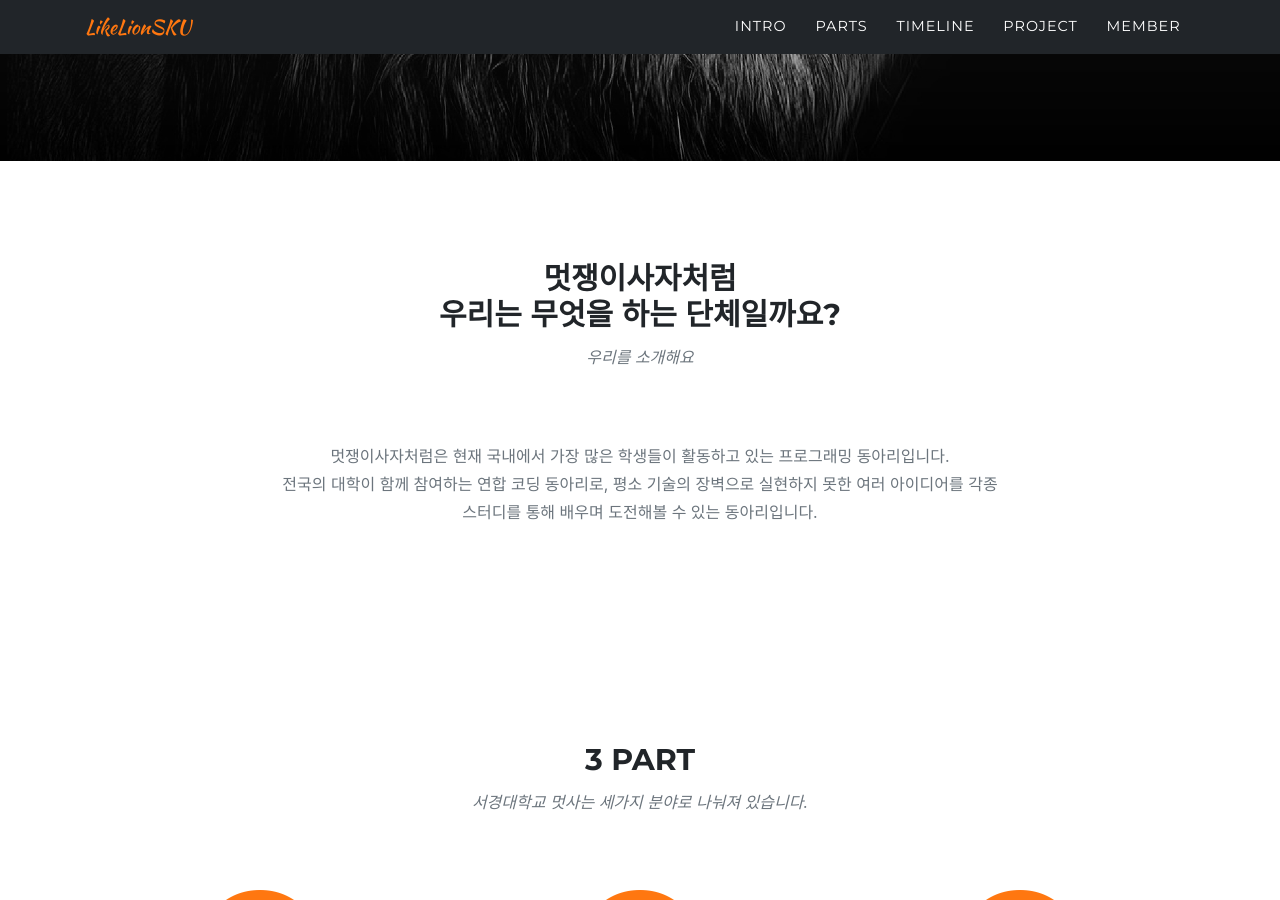
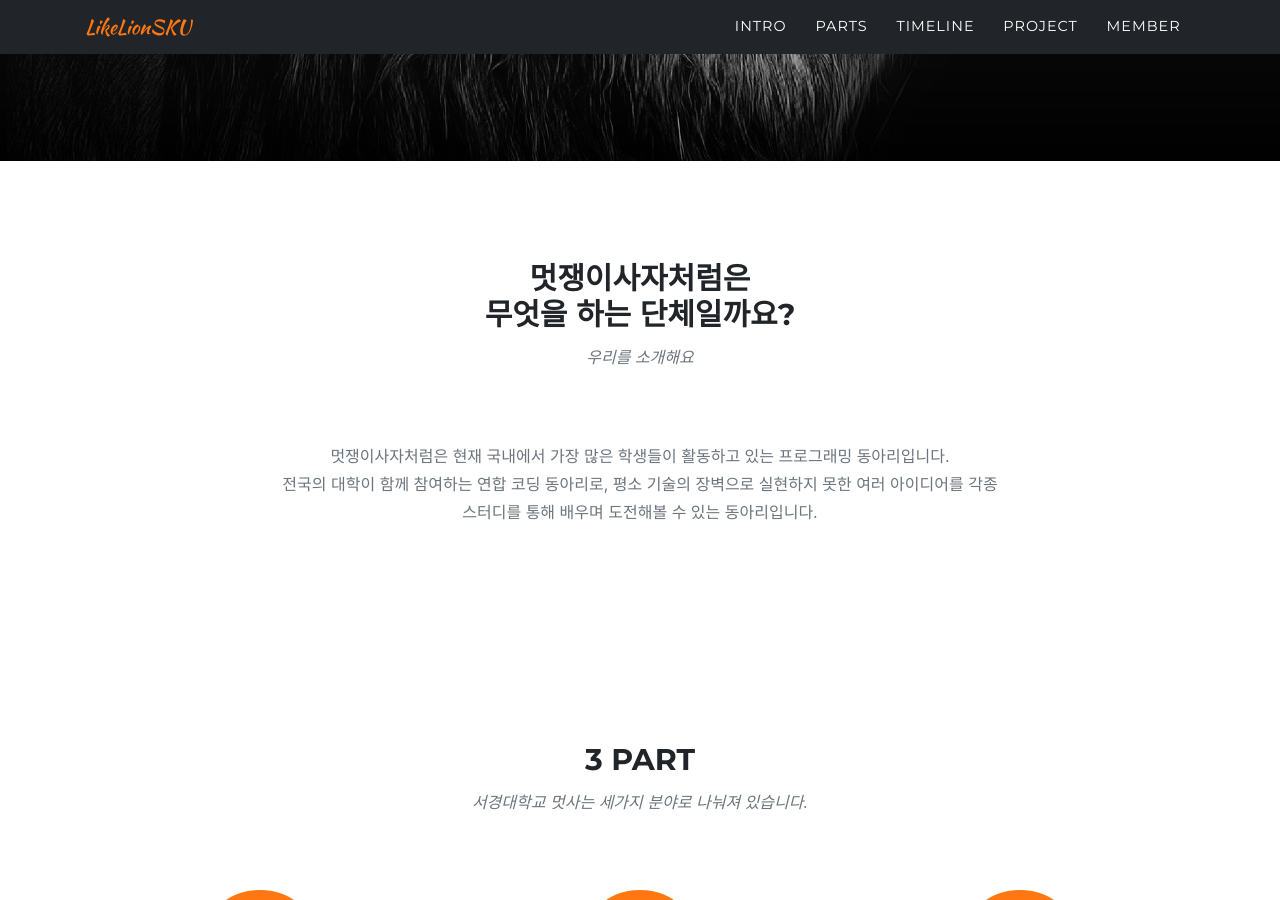
Before and after one commit to nowjiin/likelionsku.github.io, a Jekyll site: the page built from index.md, in a window 1280 px wide and 900 px high, scrolled down 664 px. Built offline with Jekyll 4.4.1, drawn with Linux system fonts in a browser that asks for light colours; some web fonts are replaced.

Commit message:
about if else delete

```diff
--- a/_data/sitetext.yml
+++ b/_data/sitetext.yml
@@ -16,7 +16,7 @@
     buttonlink: "#services"
 
   about:
-    title: "멋쟁이사자처럼<br>우리는 무엇을 하는 단체일까요?"
+    title: "멋쟁이사자처럼은<br>무엇을 하는 단체일까요?"
     text: "우리를 소개해요"
     body: "멋쟁이사자처럼은 현재 국내에서 가장 많은 학생들이 활동하고 있는 프로그래밍 동아리입니다. <br> 전국의 대학이 함께 참여하는 연합 코딩 동아리로, 평소 기술의 장벽으로 실현하지 못한 여러 아이디어를 각종 스터디를 통해 배우며 도전해볼 수 있는 동아리입니다."
     section: about
@@ -73,8 +73,6 @@
         # align: right
     end: assets/img/timeline/likelionlogo-1024.png
 
-
-
   team:
     title: "MEMBER"
     text: "LIKELION SKU 11TH"
--- a/_includes/about.html
+++ b/_includes/about.html
@@ -1,10 +1,9 @@
 <!-- About -->
-{% if site.locale and site.locale != "" and site.locale != nil %}
 <section class="page-section" id="{{ site.data.sitetext[site.locale].about.section | default: "about" }}">
   <div class="container">
     <div class="row">
       <div class="col-lg-12 text-center">
-        <h2 class="section-heading text-uppercase">{{ site.data.sitetext[site.locale].about.title | default: "About Us" }}</h2>
+        <h2 class="section-heading text-uppercase">{{ site.data.sitetext[site.locale].about.title | default: "Intro" }}</h2>
         <h3 class="section-subheading text-muted">{{ site.data.sitetext[site.locale].about.text | default: "" }}</h3>
       </div>
     </div>
@@ -15,21 +14,4 @@
     </div>
   </div>
 </section>
-{% else %}
-<section class="page-section" id="{{ site.data.sitetext.about.section | default: "about" }}">
-  <div class="container">
-    <div class="row">
-      <div class="col-lg-12 text-center">
-        <h2 class="section-heading text-uppercase">{{ site.data.sitetext.about.title | default: "About Us" }}</h2>
-        <h3 class="section-subheading text-muted">{{ site.data.sitetext.about.text | default: "" }}</h3>
-      </div>
-    </div>
-    <div class="row">
-      <div class="col-lg-8 mx-auto text-center">
-        <div class="large text-muted">{{ site.data.sitetext.about.body | markdownify }}</div>
-      </div>
-    </div>
-  </div>
-</section>
-{% endif %}
 <!-- End About -->
```
